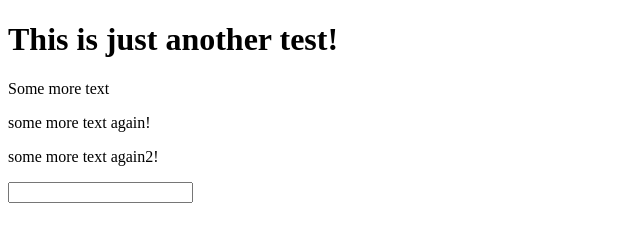
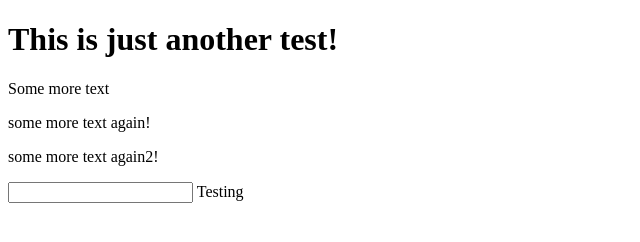
Before and after one commit to tuggis/hello-world2, a plain HTML site: page index.html in a window 1280 px wide. Shown: the full height of the page, 0-640 px from the left. Drawn offline with Linux system fonts and the light colour scheme.

Commit message:
Added label

```diff
--- a/index.html
+++ b/index.html
@@ -11,5 +11,6 @@
       <p>some more text again!</p>
       <p>some more text again2!</p>
       <input type="text" />
+      <label>Testing</label>
    </body>
 </html>
```
